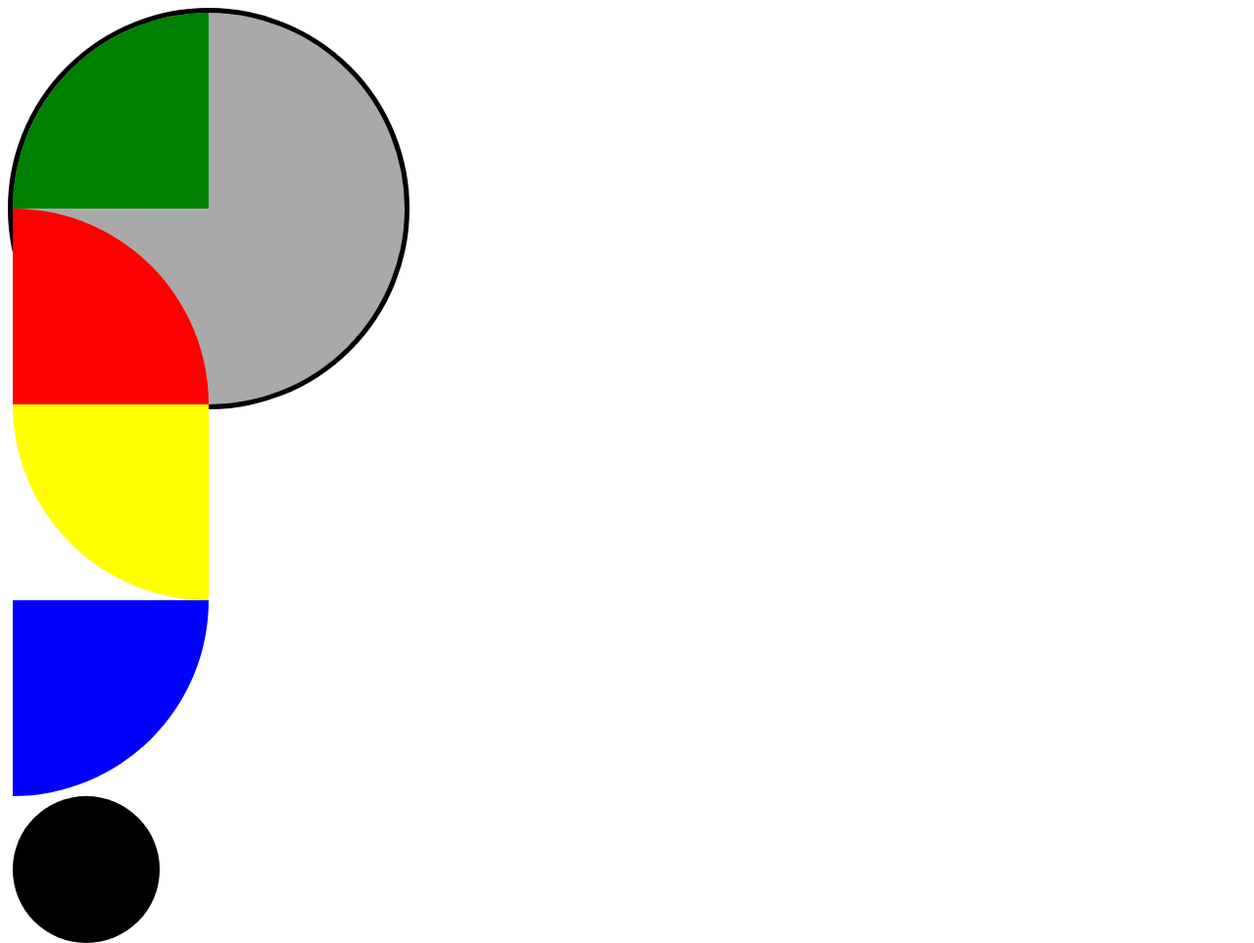
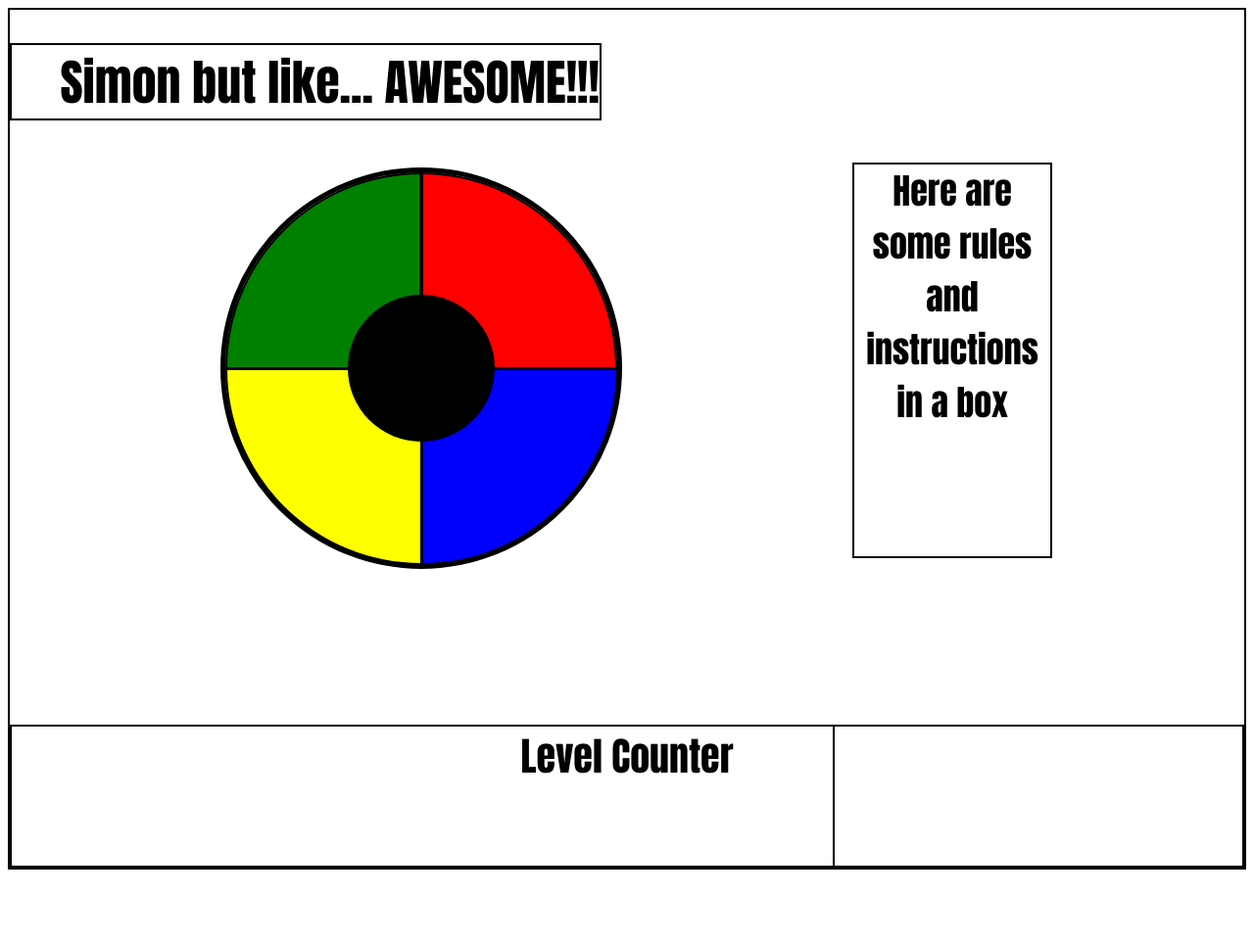
Before and after one commit to owentashlin/GA--project-1-Simon, a plain HTML site: page index.html in a window 1280 px wide. Shown: the whole page at 98% size. After the commit the page ends 896 px from the top, so only its background shows below. Drawn offline with Linux system fonts and the light colour scheme.

Commit message:
added basic layout and began coding functionality
added initial page layout, created buttons and added event listeners. Confirmed event listeners are working.

```diff
--- a/css/styles.css
+++ b/css/styles.css
@@ -1,8 +1,19 @@
-#center {
-    width: 150px;
-    height: 150px;
-    background-color: black;
-    border-radius: 50%;
+body {
+    display: grid;
+    grid-template-columns: repeat(6, 1fr);
+    grid-template-rows: repeat(6, 1fr);
+    grid-column-gap: 0px;
+    grid-row-gap: 0px;
+    border: 2px solid black;
+}
+
+h1{
+    font-family: Impact, Haettenschweiler, 'Arial Narrow Bold', sans-serif;
+    grid-area: 1 / 1 / 2 / 9;
+    font-size: 50px;
+    text-align: right;
+    width: 600px;
+    border: 2px solid black;
 }
 
 #the-wheel {
@@ -11,32 +22,80 @@
     background-color: darkgray;
     border-radius: 50%;
     border: 5px solid black;
+    display: flex;
+    flex-direction: center;
+    grid-area: 2 / 1 / 6 / 5;
+    justify-self: center;
+    margin: 15px;
+    position: relative;
 }
 
-#green-quadrant {
-    width: 200px;
-    height: 200px;
+#center {
+    width: 150px;
+    height: 150px;
+    background-color: black;
+    border-radius: 50%;
+    position: absolute;
+    margin: 125px;
+}
+
+#green-quad {
+    width: 197px;
+    height: 197px;
     background-color: green;
     border-radius: 200px 0 0 0;
+    border: 2px solid black;
 }
 
-#yellow-quadrant {
-    width: 200px;
-    height: 200px;
+#yellow-quad {
+    width: 197px;
+    height: 197px;
     background-color: yellow;
     border-radius: 0 0 0 200px;
+    border: 2px solid black;
+    position: absolute;
+    margin: 200px 0 0 0;
 }
 
-#red-quadrant {
-    width: 200px;
-    height: 200px;
+#red-quad {
+    width: 197px;
+    height: 197px;
     background-color: red;
     border-radius: 0 200px 0 0;
+    margin: 0 0 0 0px;
+    border: 2px solid black;
 }
 
-#blue-quadrant {
-    width: 200px;
-    height: 200px;
+#blue-quad {
+    width: 197px;
+    height: 197px;
     background-color: blue;
     border-radius: 0 0 200px 0;
+    border: 2px solid black;
+    position: absolute;
+    margin: 200px 0 0 200px;
 }
+
+#instructions {
+    grid-area: 2 / 5 / 6 / 7;
+    height: 400px;
+    width: 200px;
+    margin: 10px 0 10px 20px;
+    border: 2px solid black;
+    font-family: Impact, Haettenschweiler, 'Arial Narrow Bold', sans-serif;
+    font-size: 36px;
+    text-align: center;
+}
+
+#level {
+    grid-area: 6 / 1 / 7 / 8;
+    border: 2px solid black;
+    font-family: Impact, Haettenschweiler, 'Arial Narrow Bold', sans-serif;
+    font-size: 40px;
+    text-align: center;
+}
+
+#level-display {
+    grid-area: 6 / 5 / 6 / 9;
+    border: 2px solid black;
+}
--- a/index.html
+++ b/index.html
@@ -9,14 +9,15 @@
     <link rel="stylesheet" href="css/styles.css">
 </head>
 <body>
-
+<h1>Simon but like... AWESOME!!!</h1>
     <div id="the-wheel">
-        <div id="green-quadrant"></div>
-        <div id="red-quadrant"></div>
-        <div id="yellow-quadrant"></div>
-        <div id="blue-quadrant"></div>
+        <div id="green-quad"></div>
+        <div id="red-quad"></div>
+        <div id="yellow-quad"></div>
+        <div id="blue-quad"></div>
         <div id="center"></div>
     </div>
-
+    <div id="instructions">Here are some rules and instructions in a box</div>
+    <div id="level">Level Counter</div><div id="level-display"></div>
 </body>
 </html>
--- a/js/main.js
+++ b/js/main.js
@@ -1 +1,30 @@
 console.log('hello')
+
+//elements
+const grnButton = document.querySelector('#green-quad')
+const redButton = document.querySelector('#red-quad')
+const bluButton = document.querySelector('#blue-quad')
+const yelButton = document.querySelector('#yellow-quad')
+
+//functions
+clickGrnBtn = function() {
+    console.log('green button clicked')
+}
+
+clickRedBtn = function() {
+    console.log('red button clicked')
+}
+
+clickBluBtn = function() {
+    console.log('blue button clicked')
+}
+
+clickYelBtn = function() {
+    console.log('yellow button clicked')
+}
+
+//event listeners
+grnButton.addEventListener('click', clickGrnBtn)
+redButton.addEventListener('click', clickRedBtn)
+bluButton.addEventListener('click', clickBluBtn)
+yelButton.addEventListener('click', clickYelBtn)
```
